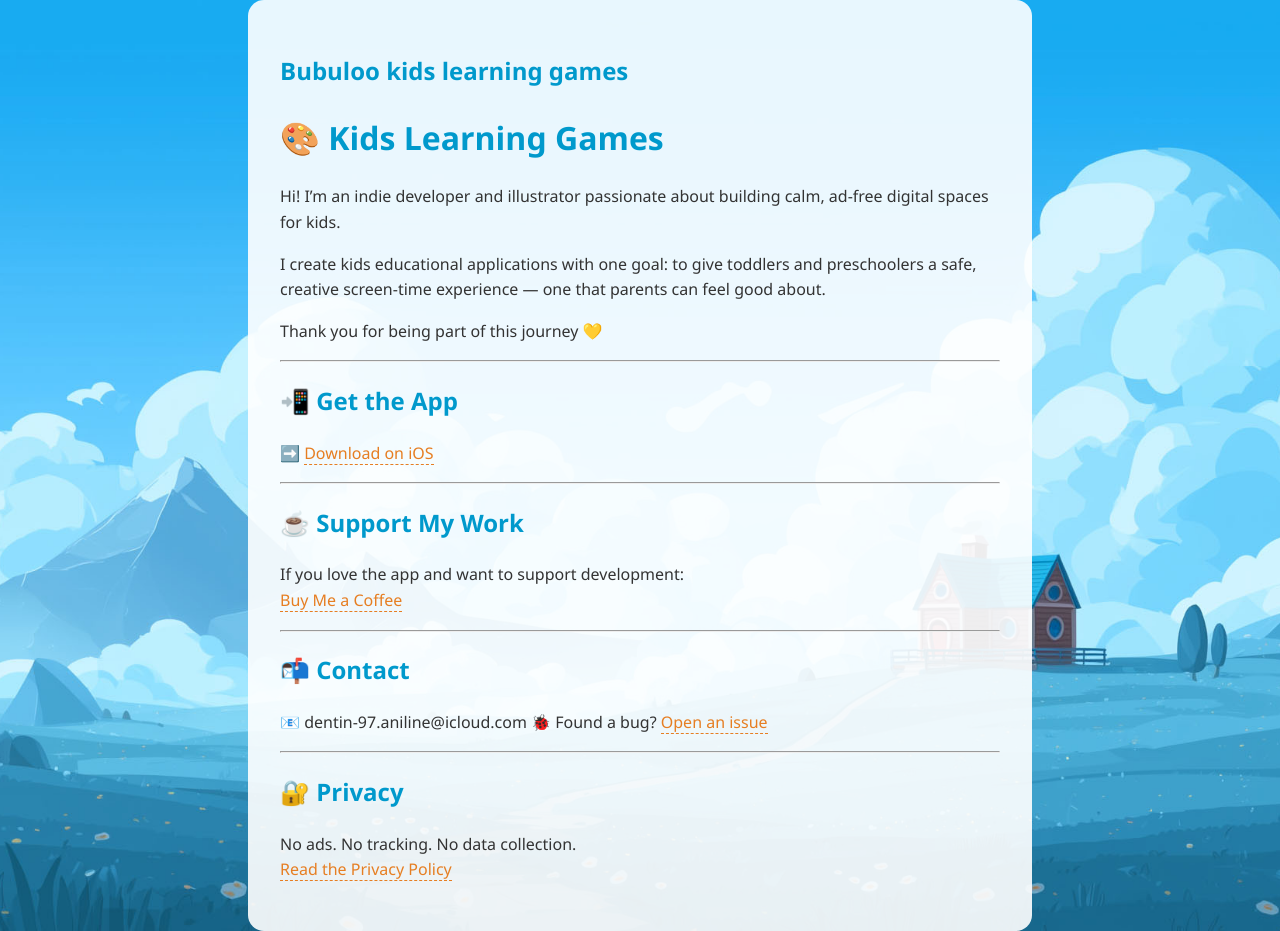
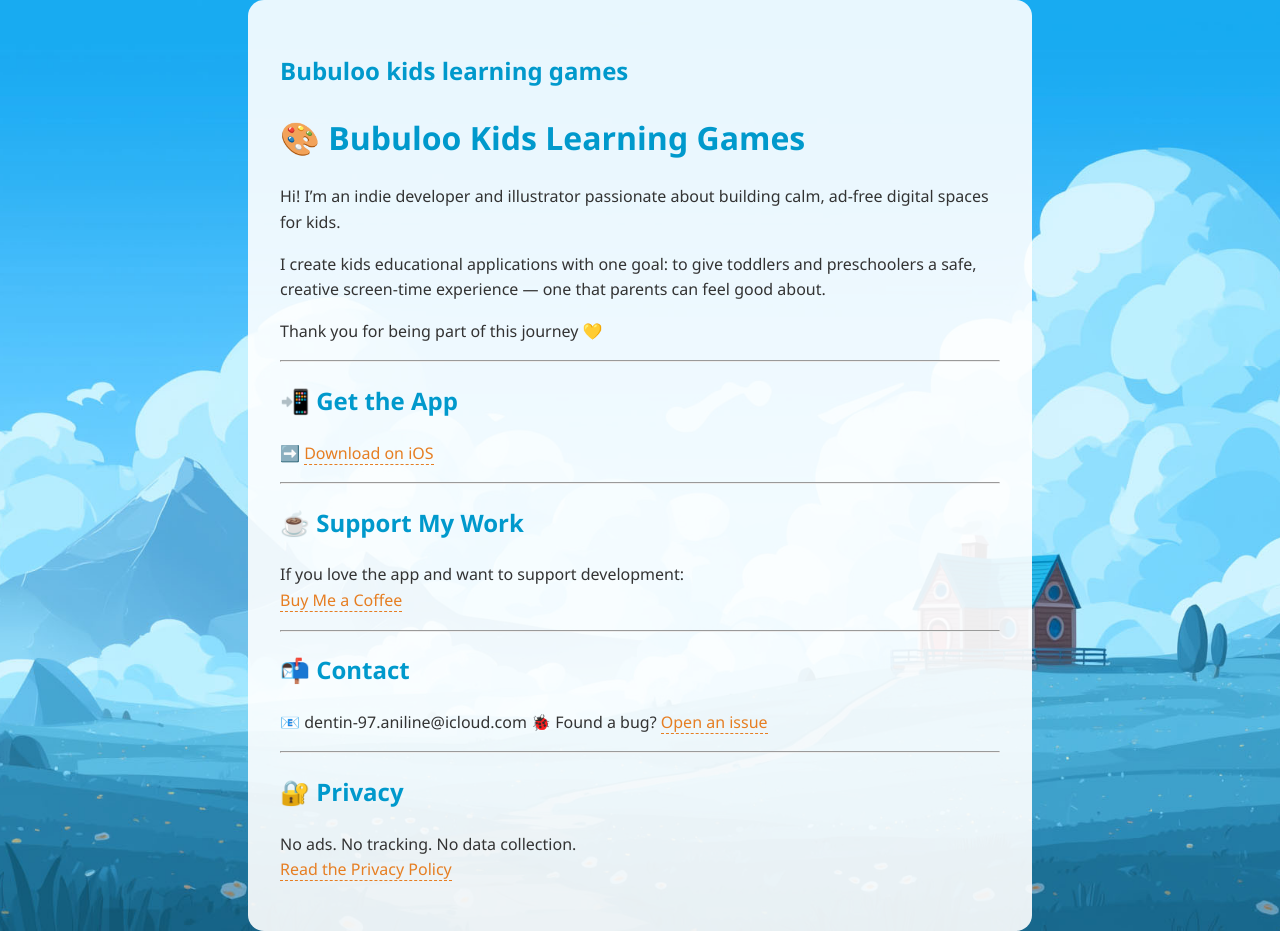
Before and after one commit to MagicScribble/bubuloo-kids-learning-app, a Jekyll site: the page built from index.md, in a window 1280 px wide. Built offline with Jekyll 4.4.1, drawn with Linux system fonts in a browser that asks for light colours; our own code applies the rules of GitHub Pages for plain Markdown files.

Commit message:
Update index.md

```diff
--- a/index.md
+++ b/index.md
@@ -6,7 +6,7 @@
 Bubuloo kids learning games
 ---
 
-# 🎨 Kids Learning Games
+# 🎨 Bubuloo Kids Learning Games
 
 Hi! I’m an indie developer and illustrator passionate about building calm, ad-free digital spaces for kids.
 
```
